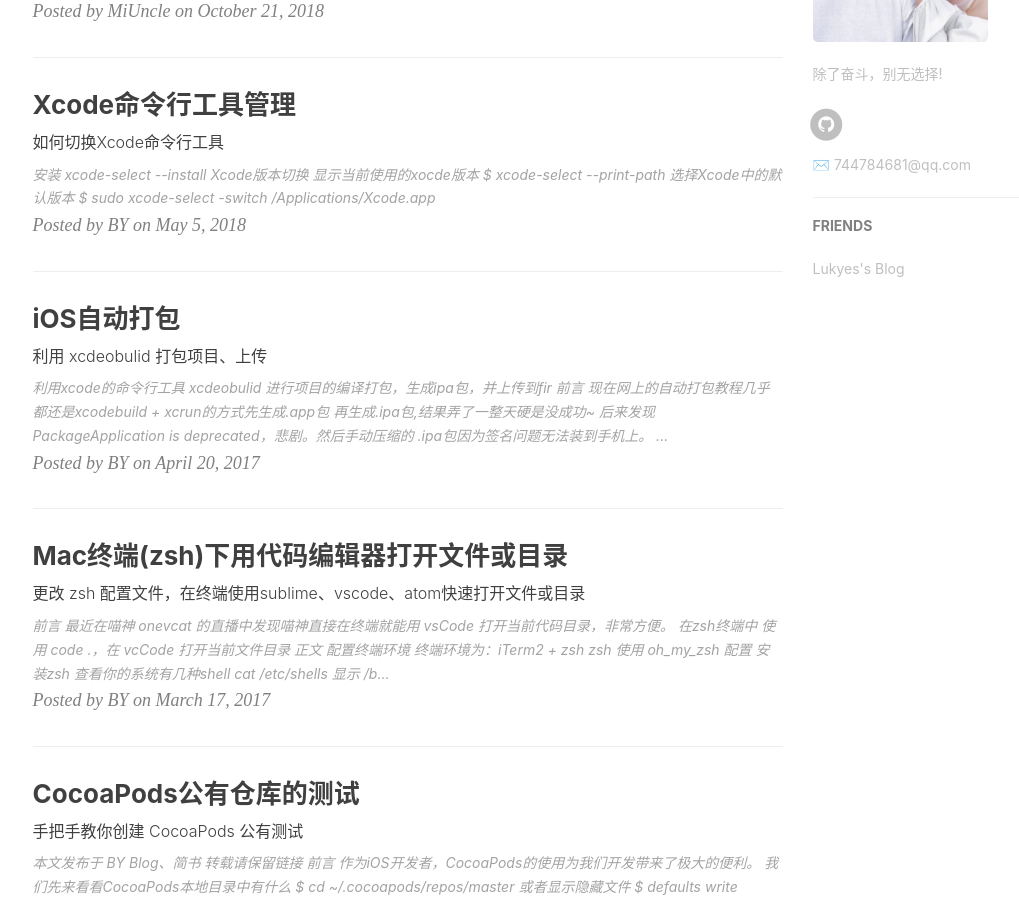
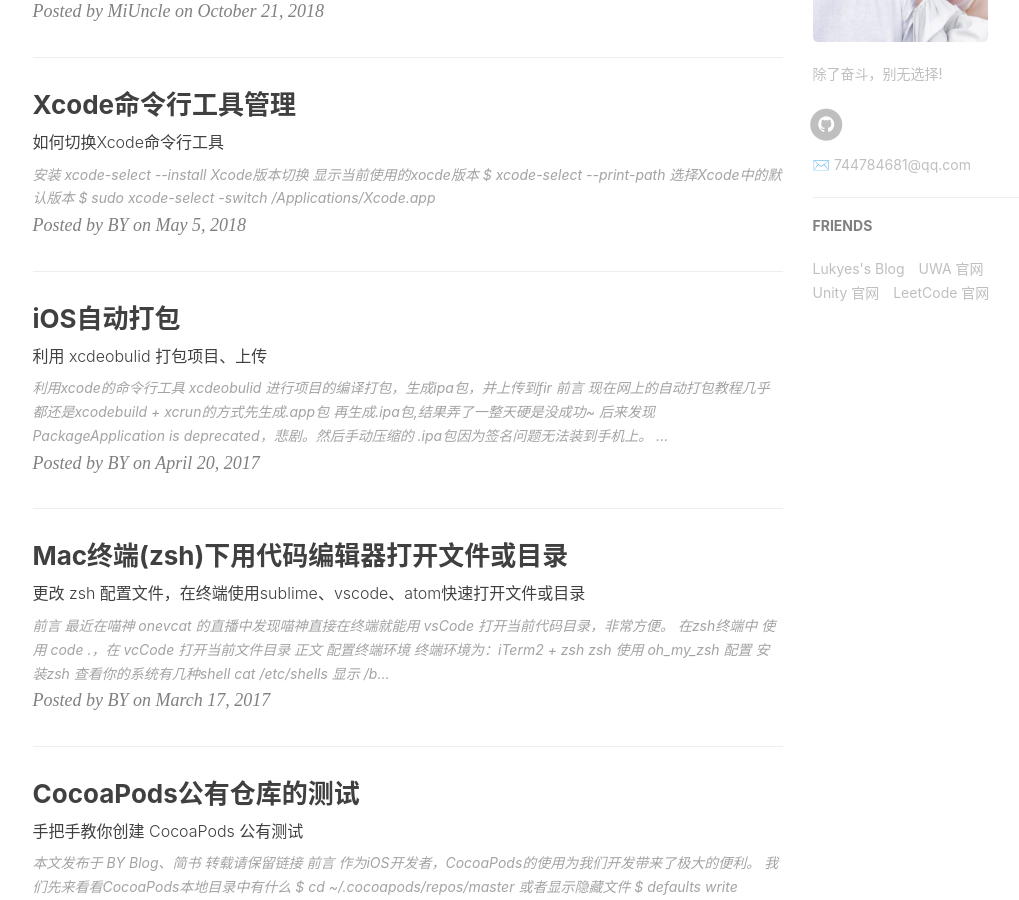
Before and after one commit to DuPrince/DuPrince.github.io, a Jekyll site: the page built from index.html, in a window 1280 px wide and 900 px high, scrolled down 855 px. Shown: the whole window, without its empty margins (135-1154 px from the left). Built offline with Jekyll 4.4.1, drawn with Linux system fonts in a browser that asks for light colours; nearby versions of some CDN libraries; the list of posts is cut into pages by our own code; comment, search, counter and statistics services are not loaded.

Commit message:
新增friends

```diff
--- a/_config.yml
+++ b/_config.yml
@@ -68,5 +68,18 @@ friends: [
     {
         title: "Lukyes's Blog",
         href: "http://blog.lukye.me"
+    },
+    {
+        title: "UWA 官网",
+        href: "https://www.uwa4d.com/"
+    },
+    {
+        title: "Unity 官网",
+        href: "https://unity3d.com/cn"
+    }
+    ,
+    {
+        title: "LeetCode 官网",
+        href: "https://unity3d.com/cn"
     }
 ]
```
